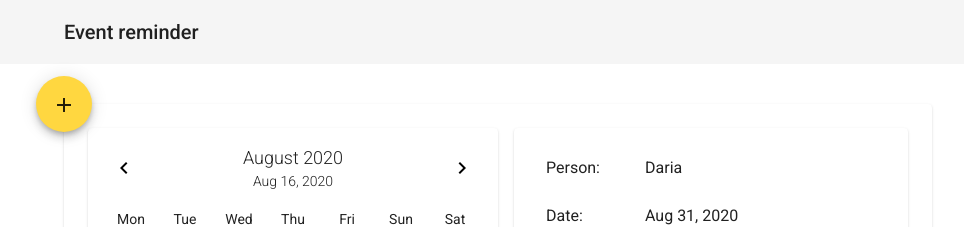
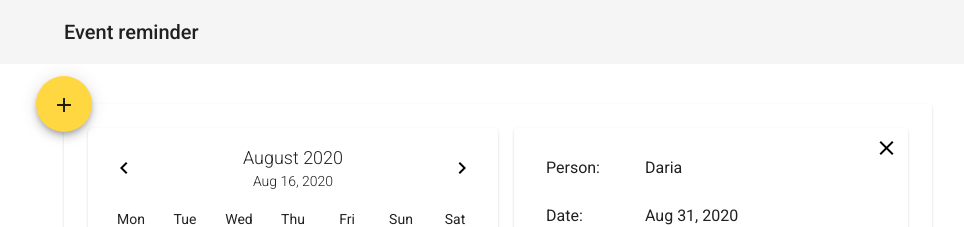
Before and after one commit to dariapek/event-reminder, an Angular app: page / in a window 1280 px wide. Shown: the top 227 px of the page, without its empty margins (142-1106 px from the left). Built offline with nearby package versions, Linux system fonts and the light colour scheme.

Commit message:
(chore) add close button

```diff
--- a/src/app/event/event.component.html
+++ b/src/app/event/event.component.html
@@ -1,4 +1,9 @@
   <mat-card class="event">
+    <button
+      type="button"
+      class="event__close">
+      <mat-icon>close</mat-icon>
+    </button>
     <mat-list class="event__list">
       <mat-list-item>
         <div class="event__wrap">
--- a/src/app/event/event.component.scss
+++ b/src/app/event/event.component.scss
@@ -1,5 +1,6 @@
 .event {
   height: 100%;
+  position: relative;
 
   &__list {
     padding-top: 0;
@@ -17,4 +18,17 @@
   &__key {
     width: 80%;
   }
+
+  &__close {
+    position: absolute;
+    right: 8px;
+    top: 8px;
+    background-color: transparent;
+    border: none;
+    width: 27px;
+    display: flex;
+    align-items: center;
+    justify-content: center;
+    cursor: pointer;
+  }
 }
```
